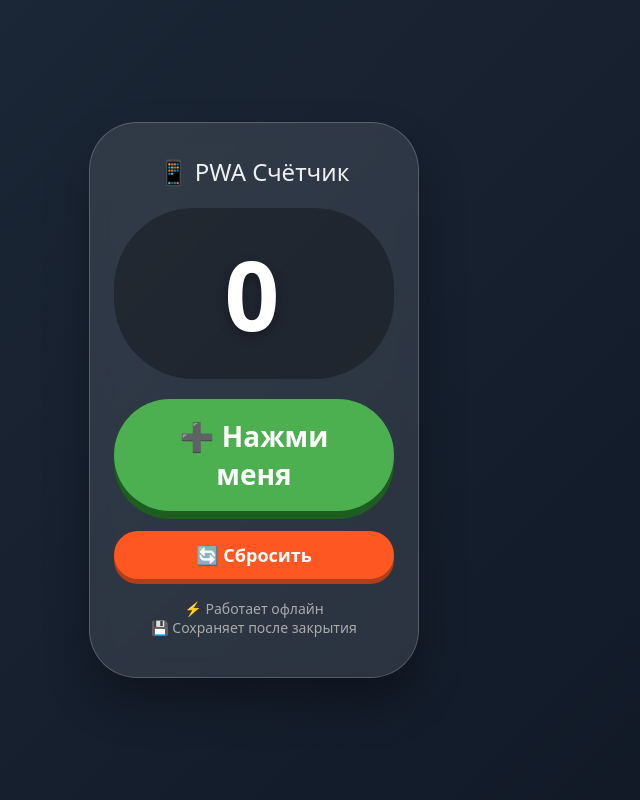
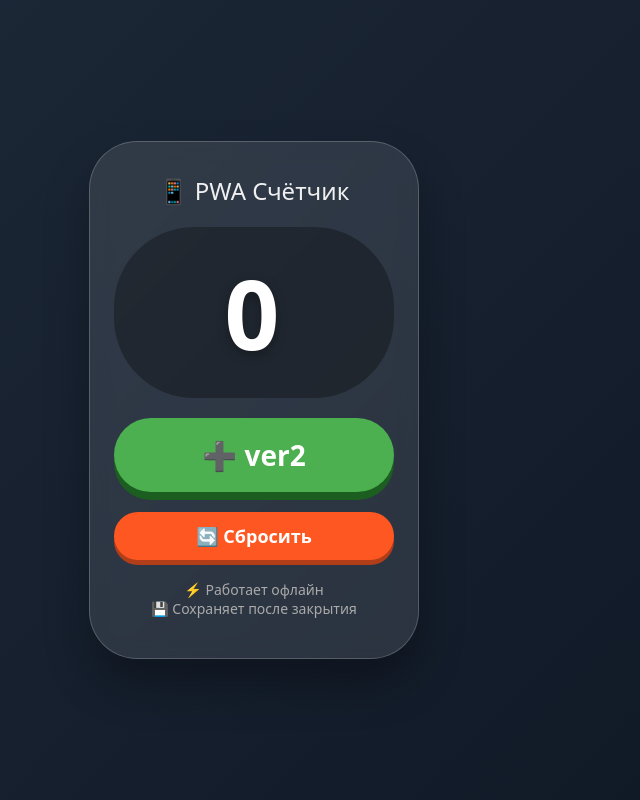
Before and after one commit to YLapenko/Simple-Counter-Button, a plain HTML site: page index.html in a window 1280 px wide. Shown: the whole page, without its empty margins (386-1026 px from the left). Drawn offline with Linux system fonts and the light colour scheme.

Commit message:
Update index.html

```diff
--- a/index.html
+++ b/index.html
@@ -99,7 +99,7 @@
     <div class="card">
         <h1>📱 PWA Счётчик</h1>
         <div class="counter" id="counterDisplay">0</div>
-        <button id="incrementBtn">➕ Нажми меня</button>
+        <button id="incrementBtn">➕ ver2</button>
         <button id="resetBtn" class="reset-btn">🔄 Сбросить</button>
         <div class="sub">
             ⚡ Работает офлайн<br>
```
